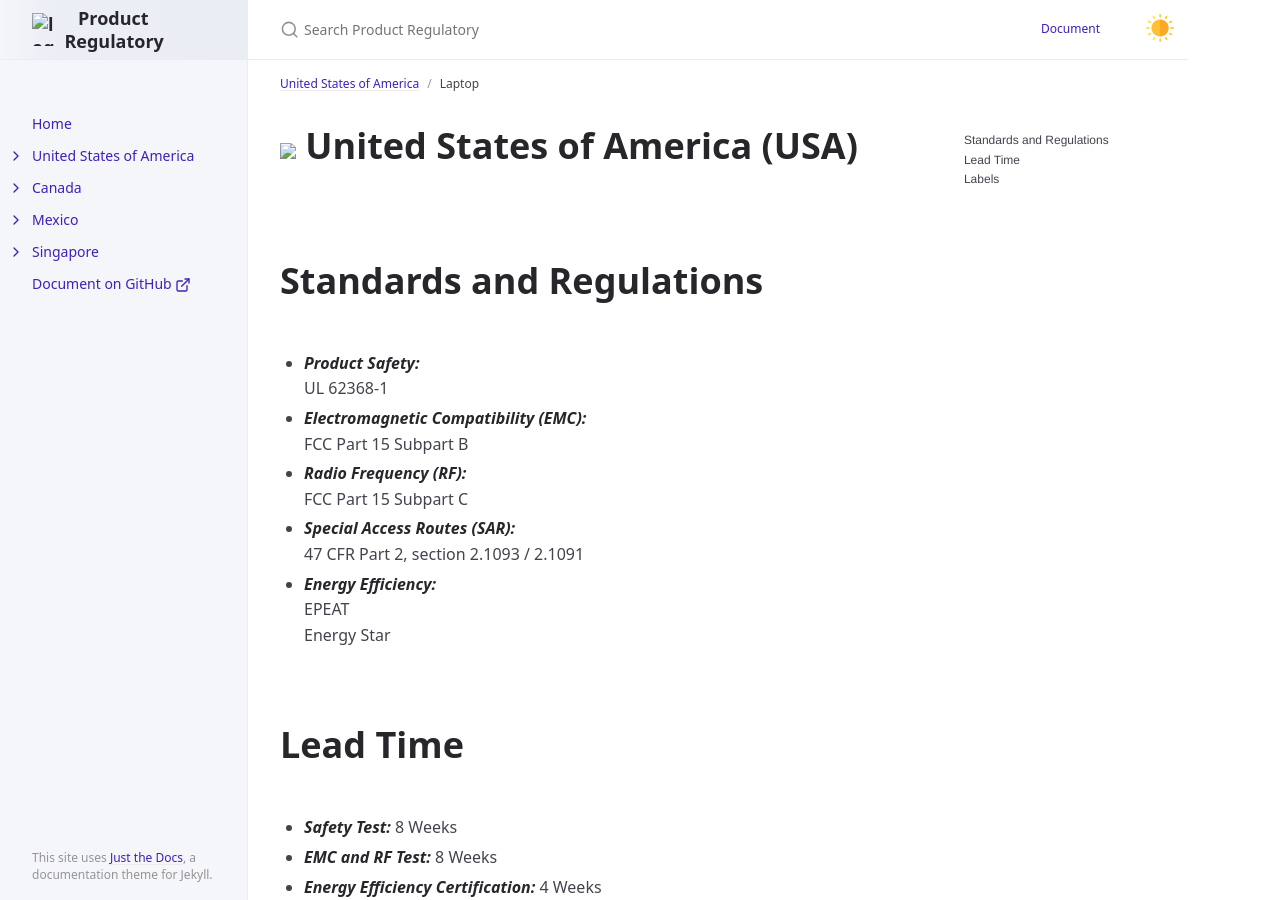
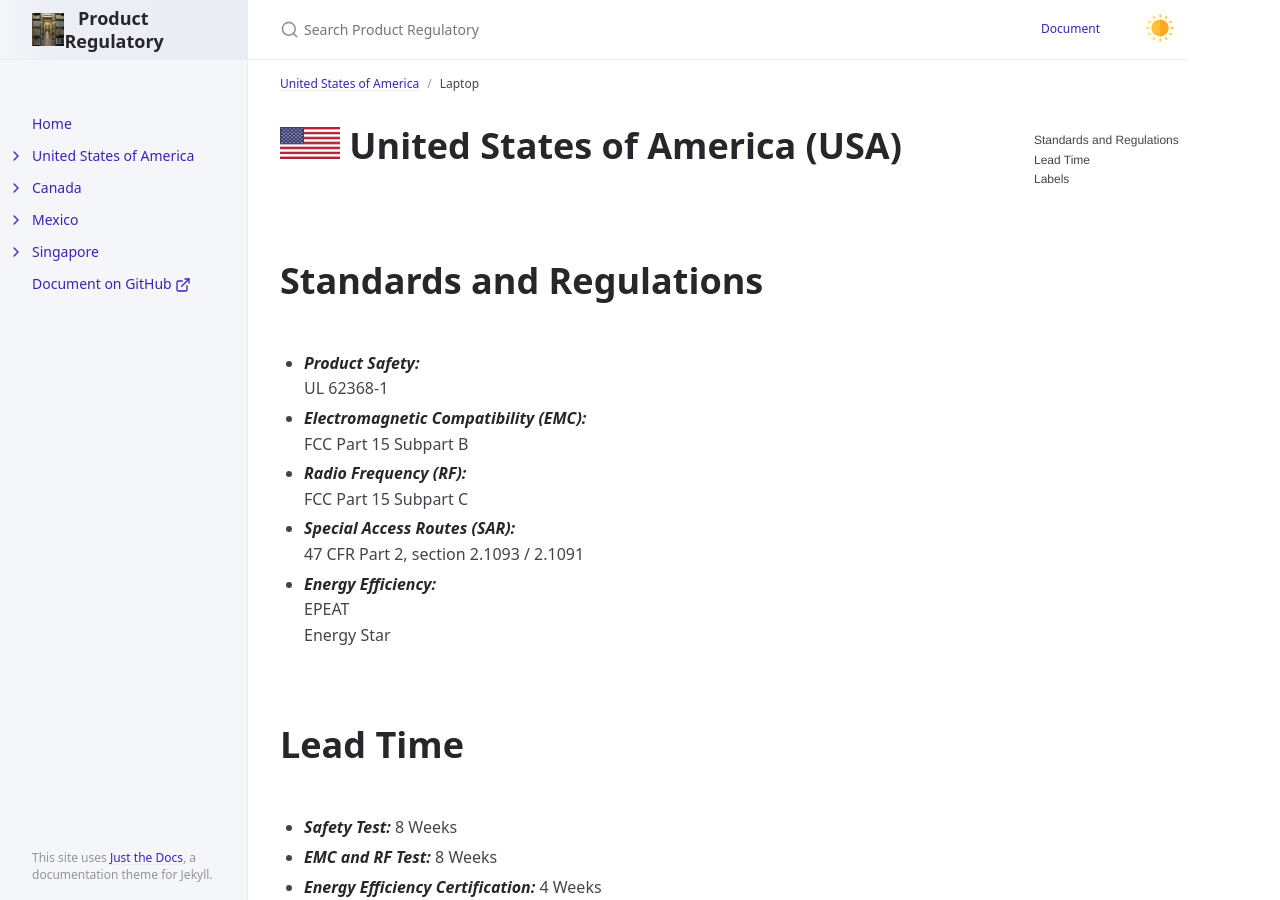
Before and after one commit to kwokkeith/ProductRegulatory, a Jekyll site: the page built from docs/america/usa-laptop.md, in a window 1280 px wide and 900 px high. Built offline with Jekyll 4.4.1, drawn with Linux system fonts in a browser that asks for light colours; cached includes are drawn as plain includes.

Commit message:
Fix image URL for USA

```diff
--- a/_config.yml
+++ b/_config.yml
@@ -18,7 +18,7 @@ description: Summary of Product Regulatory
 repository: kwokkeith/ProductRegulatory
 baseurl: "/ProductRegulatory" # the subpath of your site, e.g. /blog
 url: "https://kwokkeith.github.io" # the base hostname & protocol for your site, e.g. http://example.com
-avatar: assets/images/small-image.jpg
+avatar: ../assets/images/small-image.jpg
 permalink: pretty
 
 exclude:
--- a/docs/america/usa-laptop.md
+++ b/docs/america/usa-laptop.md
@@ -12,7 +12,7 @@ nav_order: 1
 {:toc}
 
 <h1>
-<img src="assets/images/country-flag/usa-flag.png" style="width: 60px"/>
+<img src="../../assets/images/country-flag/usa-flag.png" style="width: 60px"/>
 United States of America (USA) </h1>
 
 
@@ -48,7 +48,7 @@ United States of America (USA) </h1>
                 </ul>
             </td>
             <td rowspan=1>
-                <img src="assets/images/logo/usa-logo/UL.png" class="center-twenty"/>
+                <img src="../../assets/images/logo/usa-logo/UL.png" class="center-twenty"/>
             </td>
         </tr>
         <tr>
@@ -59,7 +59,7 @@ United States of America (USA) </h1>
                 </ul>
             </td>
             <td rowspan=3>
-                <img src="assets/images/logo/usa-logo/FCC.png" class="center-fifty"/>
+                <img src="../../assets/images/logo/usa-logo/FCC.png" class="center-fifty"/>
             </td>
         </tr>
         <tr>
@@ -86,7 +86,7 @@ United States of America (USA) </h1>
                 </ul>
             </td>
             <td>
-                <img src="assets/images/logo/usa-logo/EPEAT.png" class="center-twenty"/>
+                <img src="../../assets/images/logo/usa-logo/EPEAT.png" class="center-twenty"/>
             </td>
         </tr>
         <tr>
@@ -96,7 +96,7 @@ United States of America (USA) </h1>
                 </ul>
             </td>
             <td>
-                <img src="assets/images/logo/usa-logo/EnergyStar.png" class="center-twenty"/>
+                <img src="../../assets/images/logo/usa-logo/EnergyStar.png" class="center-twenty"/>
             </td>
         </tr>
     </tbody>
@@ -108,29 +108,29 @@ United States of America (USA) </h1>
 ## Product Safety
 - UL 62368-1
 <div cursor="pointer" class="collapsible" style="margin-top:-10px">Show Logo</div><div class="content">
-    <img src="assets/images/logo/usa-logo/UL.png" class="center-twenty"/>
+    <img src="../../assets/images/logo/usa-logo/UL.png" class="center-twenty"/>
 </div>
 
 ## EMC
 - FCC Part 15 Subpart B
 <div cursor="pointer" class="collapsible" style="margin-top:-10px">Show Logo</div><div class="content">
-    <img src="assets/images/logo/usa-logo/FCC.png" class="center-twenty"/>
+    <img src="../../assets/images/logo/usa-logo/FCC.png" class="center-twenty"/>
 </div>
 
 ## RF
 - FCC Part 15 Subpart C
 <div cursor="pointer" class="collapsible" style="margin-top:-10px">Show Logo</div><div class="content">
-    <img src="assets/images/logo/usa-logo/FCC.png" class="center-twenty"/>
+    <img src="../../assets/images/logo/usa-logo/FCC.png" class="center-twenty"/>
 </div>
 
 ## SAR
 -  47 CFR Part 2, section 2.1093 / 2.1091 (Laptop)
 <div cursor="pointer" class="collapsible" style="margin-top:-10px">Show Logo</div><div class="content">
-    <img src="assets/images/logo/usa-logo/FCC.png" class="center-twenty"/>
+    <img src="../../assets/images/logo/usa-logo/FCC.png" class="center-twenty"/>
 </div>
 
 ## Energy Efficiency
 - EPEAT
 <div cursor="pointer" class="collapsible" style="margin-top:-10px">Show Logo</div><div class="content">
-    <img src="assets/images/logo/usa-logo/EPEAT.png" class="center-twenty"/>
+    <img src="../../assets/images/logo/usa-logo/EPEAT.png" class="center-twenty"/>
 </div>  -->
```
Also changed, not shown: docs/america/usa-index.md (+1 -1 lines).
